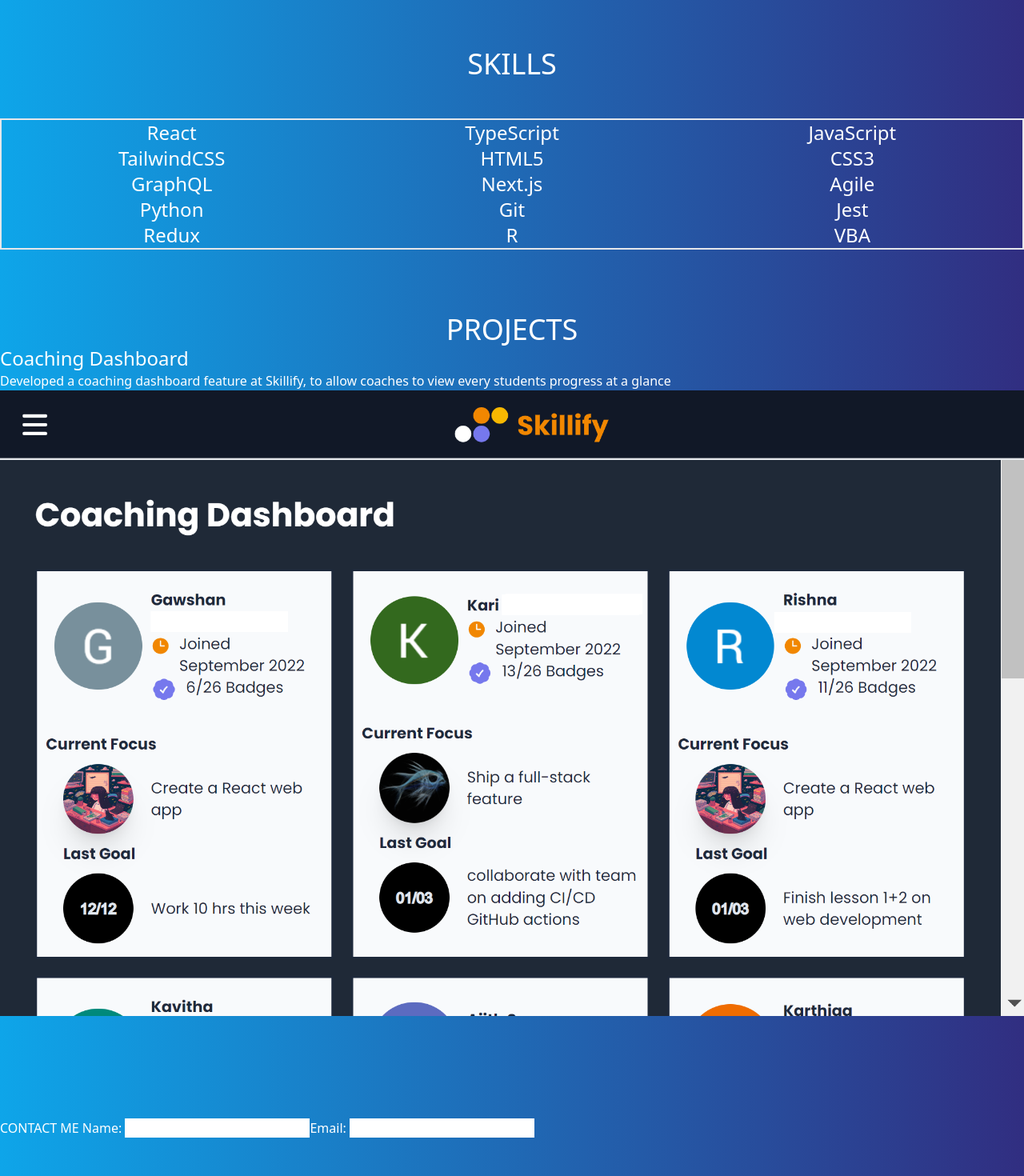
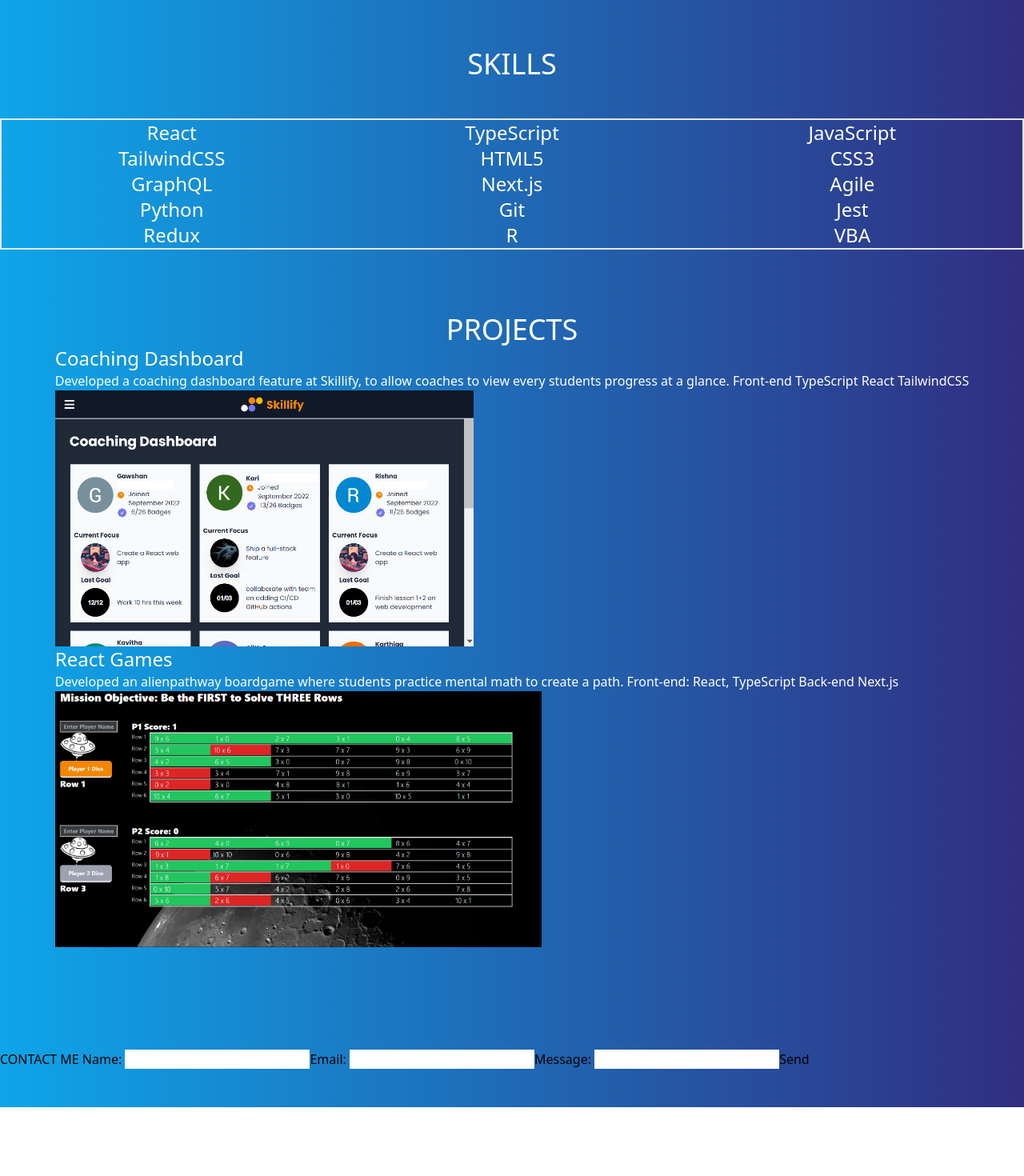
Before and after one commit to LuckyHariharan/LandingPage, a React (Create React App) app in the folder my-app/: page / in a window 1280 px wide. Shown: the part 900-2370 px from the top of the page at 80% size. After the commit the page ends 2284 px from the top, so only its background shows below. Built offline with nearby package versions, Linux system fonts and the light colour scheme.

Commit message:
add alienpathway

```diff
--- a/my-app/src/App.tsx
+++ b/my-app/src/App.tsx
@@ -4,6 +4,7 @@ import hero2 from "./hero2.png";
 import donating from "./person-donating.png";
 import coaching from "./coaching.png";
 import "./App.css";
+import AlienPathway from "./ap.png";
 
 function App() {
   return (
@@ -149,15 +150,32 @@ function App() {
           </div>
           <p>
             Developed a coaching dashboard feature at Skillify, to allow coaches
-            to view every students progress at a glance
+            to view every students progress at a glance. Front-end TypeScript
+            React TailwindCSS
           </p>
-          <img alt="" src={coaching}></img>
+          <img alt="" src={coaching} className="h-80"></img>
+          <div className="order-0 -space-y-4">
+            <p className="text-2xl">React Games</p>{" "}
+          </div>
+          <a href="https://www.mathchamp.ca/games/AlienPathway">
+            <p>
+              Developed an alienpathway boardgame where students practice mental
+              math to create a path. Front-end: React, TypeScript Back-end
+              Next.js
+            </p>
+            <img alt="" src={AlienPathway} className="h-80"></img>
+          </a>
         </div>
       </div>
-      <div className="text-white grid py-12 justify-contents-center bg-gradient-to-r from-sky-500 to-indigo-900">
-        <form action="mailto:lharihar@uwaterloo.ca" method="post">
+      <div className="text-black grid py-12 justify-contents-center bg-gradient-to-r from-sky-500 to-indigo-900">
+        <form
+          action="https://getform.io/f/501c4b9f-b28b-46aa-a746-858fb243f3da"
+          method="POST"
+        >
           CONTACT ME Name: <input type="text" name="Name"></input>
           Email: <input type="text" name="Email"></input>
+          Message: <input type="text" name="Message"></input>
+          <button type="submit">Send</button>
         </form>
       </div>
     </div>
```
Also changed, not shown: my-app/src/ap.png (added), my-app/src/capture.JPG (added).
